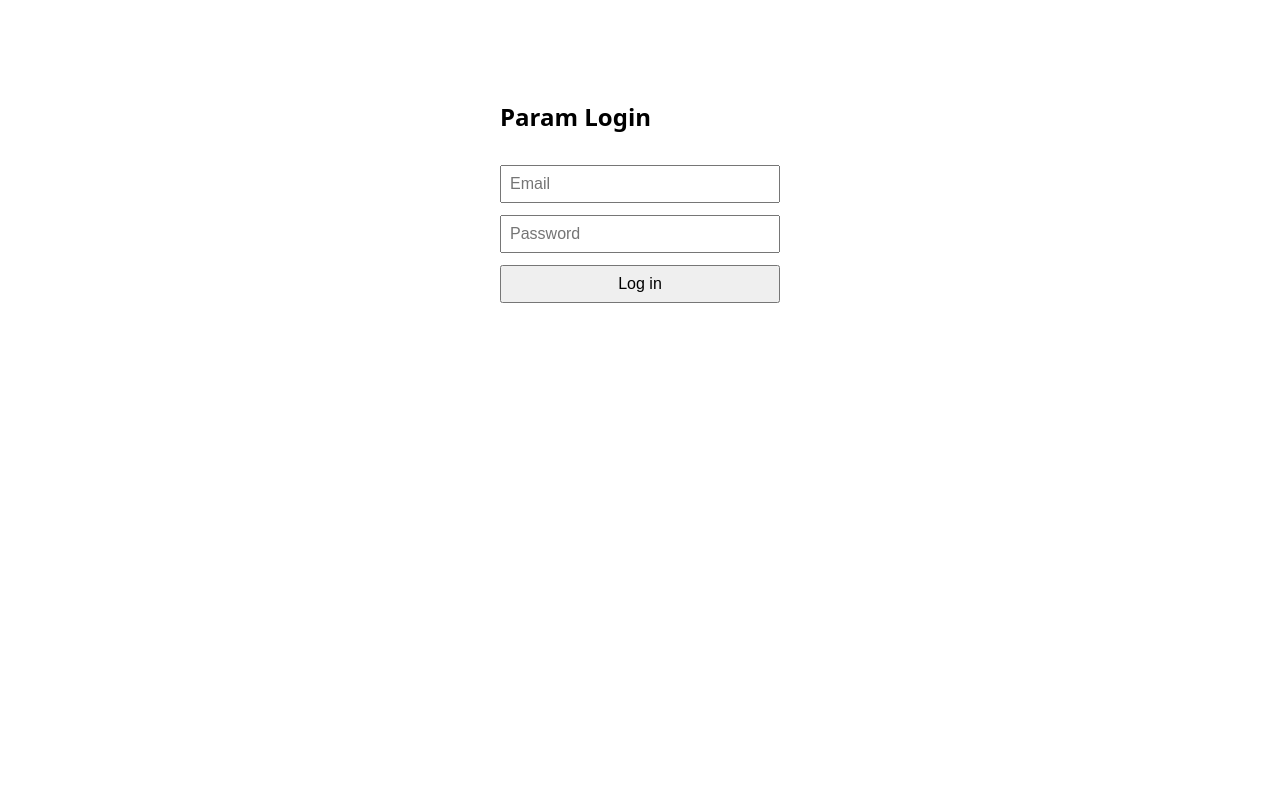
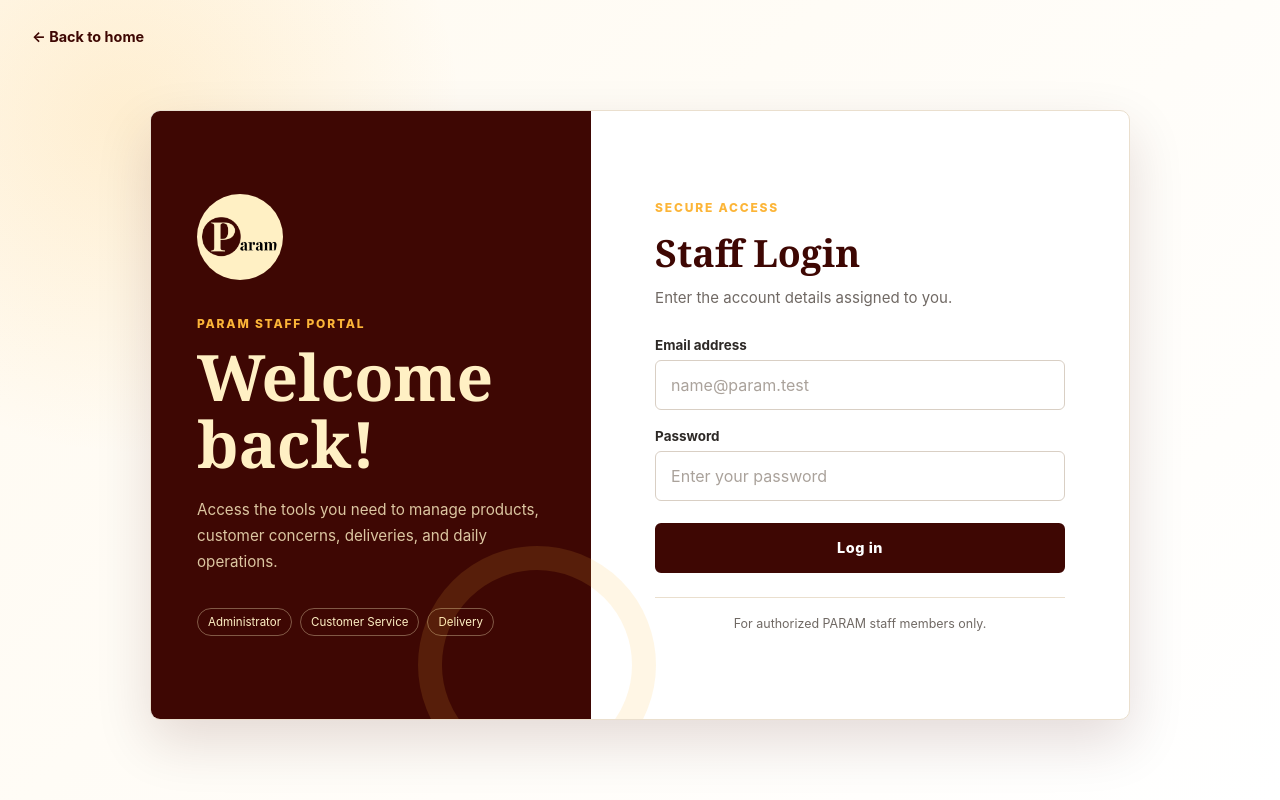
Before and after one commit to CarylMarcelo/Param, a PHP site: page /login.php in a window 1280 px wide. Run offline with PHP 8.4, Linux system fonts and the light colour scheme.

Commit message:
added design for staff login

```diff
--- a/my-php-app/public/login.php
+++ b/my-php-app/public/login.php
@@ -25,22 +25,53 @@ if ($_SERVER['REQUEST_METHOD'] === 'POST') {
 <html lang="en">
 <head>
     <meta charset="utf-8">
-    <title>Param - Login</title>
-    <style>
-        body { font-family: system-ui, sans-serif; display: flex; justify-content: center; margin-top: 10vh; }
-        form { display: flex; flex-direction: column; gap: 12px; width: 280px; }
-        input { padding: 8px; font-size: 1rem; }
-        button { padding: 8px; font-size: 1rem; cursor: pointer; }
-        .error { color: #b00020; }
-    </style>
+    <meta name="viewport" content="width=device-width, initial-scale=1.0">
+    <title>PARAM | Staff Login</title>
+    <link rel="stylesheet" href="staff-login.css">
 </head>
 <body>
-    <form method="post">
-        <h2>Param Login</h2>
-        <?php if ($error): ?><p class="error"><?= htmlspecialchars($error) ?></p><?php endif; ?>
-        <input type="email" name="email" placeholder="Email" value="<?= htmlspecialchars($_POST['email'] ?? '', ENT_QUOTES, 'UTF-8') ?>" required>
-        <input type="password" name="password" placeholder="Password" required>
-        <button type="submit">Log in</button>
-    </form>
+    <main class="login-page">
+        <a class="back-link" href="landing.php">&larr; Back to home</a>
+
+        <section class="login-card" aria-labelledby="login-title">
+            <div class="brand-panel">
+                <img class="brand-logo" src="images/logo-header.png" alt="PARAM">
+                <p class="brand-label">PARAM Staff Portal</p>
+                <h1>Welcome back!</h1>
+                <p class="brand-copy">Access the tools you need to manage products, customer concerns, deliveries, and daily operations.</p>
+                <div class="role-list" aria-label="Authorized staff roles">
+                    <span>Administrator</span>
+                    <span>Customer Service</span>
+                    <span>Delivery</span>
+                </div>
+            </div>
+
+            <div class="form-panel">
+                <p class="form-label-top">Secure access</p>
+                <h2 id="login-title">Staff Login</h2>
+                <p class="form-intro">Enter the account details assigned to you.</p>
+
+                <form class="login-form" method="post">
+                    <?php if ($error): ?>
+                        <p class="error-message" role="alert"><?= htmlspecialchars($error) ?></p>
+                    <?php endif; ?>
+
+                    <div class="field-group">
+                        <label for="email">Email address</label>
+                        <input id="email" type="email" name="email" placeholder="name@param.test" value="<?= htmlspecialchars($_POST['email'] ?? '', ENT_QUOTES, 'UTF-8') ?>" autocomplete="email" required>
+                    </div>
+
+                    <div class="field-group">
+                        <label for="password">Password</label>
+                        <input id="password" type="password" name="password" placeholder="Enter your password" autocomplete="current-password" required>
+                    </div>
+
+                    <button class="login-button" type="submit">Log in</button>
+                </form>
+
+                <p class="staff-note">For authorized PARAM staff members only.</p>
+            </div>
+        </section>
+    </main>
 </body>
 </html>
--- /dev/null
+++ b/my-php-app/public/staff-login.css
@@ -0,0 +1,284 @@
+:root {
+    --maroon: #3e0703;
+    --gold: #fcb538;
+    --cream: #fff0c4;
+    --soft-cream: #fffaf0;
+    --white: #ffffff;
+    --ink: #2d2926;
+    --muted: #706964;
+    --line: #eadfce;
+}
+
+* {
+    box-sizing: border-box;
+}
+
+body {
+    margin: 0;
+    color: var(--ink);
+    background: var(--soft-cream);
+    font-family: "Inter", sans-serif;
+}
+
+.login-page {
+    position: relative;
+    min-height: 100vh;
+    display: grid;
+    place-items: center;
+    padding: 72px 28px 42px;
+    background:
+        radial-gradient(circle at 10% 15%, rgba(252, 181, 56, 0.18), transparent 25%),
+        linear-gradient(135deg, var(--soft-cream), var(--white));
+}
+
+.back-link {
+    position: absolute;
+    top: 28px;
+    left: 32px;
+    color: var(--maroon);
+    font-size: 0.9rem;
+    font-weight: 700;
+    text-decoration: none;
+    border-bottom: 2px solid transparent;
+    transition: color 180ms ease, border-color 180ms ease;
+}
+
+.back-link:hover {
+    color: var(--gold);
+    border-bottom-color: var(--maroon);
+}
+
+.login-card {
+    width: min(980px, 100%);
+    min-height: 610px;
+    display: grid;
+    grid-template-columns: 0.9fr 1.1fr;
+    overflow: hidden;
+    background: var(--white);
+    border: 1px solid var(--line);
+    border-radius: 10px;
+    box-shadow: 0 22px 55px rgba(62, 7, 3, 0.14);
+}
+
+.brand-panel {
+    position: relative;
+    display: flex;
+    justify-content: center;
+    flex-direction: column;
+    padding: 52px 46px;
+    color: var(--cream);
+    background: var(--maroon);
+}
+
+.brand-panel::after {
+    content: "";
+    position: absolute;
+    right: -65px;
+    bottom: -65px;
+    width: 190px;
+    height: 190px;
+    border: 24px solid rgba(252, 181, 56, 0.13);
+    border-radius: 50%;
+}
+
+.brand-logo {
+    width: 86px;
+    height: 86px;
+    margin-bottom: 36px;
+    padding: 5px;
+    object-fit: contain;
+    background: var(--cream);
+    border-radius: 50%;
+}
+
+.brand-label,
+.form-label-top {
+    margin: 0 0 12px;
+    color: var(--gold);
+    font-size: 0.75rem;
+    font-weight: 800;
+    letter-spacing: 0.15em;
+    text-transform: uppercase;
+}
+
+.brand-panel h1 {
+    max-width: 360px;
+    margin: 0 0 20px;
+    color: var(--cream);
+    font-family: Georgia, "Times New Roman", serif;
+    font-size: clamp(2.5rem, 5vw, 4rem);
+    line-height: 1.05;
+}
+
+.brand-copy {
+    max-width: 350px;
+    margin: 0 0 34px;
+    color: rgba(255, 240, 196, 0.82);
+    font-size: 0.95rem;
+    line-height: 1.7;
+}
+
+.role-list {
+    display: flex;
+    flex-wrap: wrap;
+    gap: 8px;
+}
+
+.role-list span {
+    padding: 6px 10px;
+    border: 1px solid rgba(255, 240, 196, 0.35);
+    border-radius: 20px;
+    color: var(--cream);
+    font-size: 0.72rem;
+}
+
+.form-panel {
+    display: flex;
+    justify-content: center;
+    flex-direction: column;
+    padding: 58px 64px;
+}
+
+.form-panel h2 {
+    margin: 0 0 10px;
+    color: var(--maroon);
+    font-family: Georgia, "Times New Roman", serif;
+    font-size: 2.35rem;
+}
+
+.form-intro {
+    margin: 0 0 30px;
+    color: var(--muted);
+    font-size: 0.94rem;
+}
+
+.login-form {
+    display: flex;
+    flex-direction: column;
+    gap: 18px;
+}
+
+.field-group {
+    display: flex;
+    flex-direction: column;
+    gap: 7px;
+}
+
+.field-group label {
+    color: var(--ink);
+    font-size: 0.84rem;
+    font-weight: 700;
+}
+
+.field-group input {
+    width: 100%;
+    height: 50px;
+    padding: 0 15px;
+    color: var(--ink);
+    background: var(--white);
+    border: 1px solid #d9cfc4;
+    border-radius: 6px;
+    outline: none;
+    font: inherit;
+    transition: border-color 180ms ease, box-shadow 180ms ease;
+}
+
+.field-group input::placeholder {
+    color: #aaa29b;
+}
+
+.field-group input:focus {
+    border-color: var(--gold);
+    box-shadow: 0 0 0 3px rgba(252, 181, 56, 0.2);
+}
+
+.login-button {
+    min-height: 50px;
+    margin-top: 4px;
+    color: var(--white);
+    background: var(--maroon);
+    border: 2px solid var(--maroon);
+    border-radius: 6px;
+    cursor: pointer;
+    font: inherit;
+    font-size: 0.9rem;
+    font-weight: 800;
+    letter-spacing: 0.04em;
+    transition: color 180ms ease, background-color 180ms ease, border-color 180ms ease;
+}
+
+.login-button:hover {
+    color: var(--maroon);
+    background: var(--gold);
+    border-color: var(--gold);
+}
+
+.error-message {
+    margin: 0;
+    padding: 12px 14px;
+    color: #861b1b;
+    background: #fff1f1;
+    border-left: 4px solid #b72a2a;
+    border-radius: 4px;
+    font-size: 0.86rem;
+}
+
+.staff-note {
+    margin: 24px 0 0;
+    padding-top: 18px;
+    color: var(--muted);
+    border-top: 1px solid var(--line);
+    font-size: 0.78rem;
+    text-align: center;
+}
+
+@media (max-width: 760px) {
+    .login-page {
+        display: block;
+        padding: 76px 18px 32px;
+    }
+
+    .back-link {
+        top: 24px;
+        left: 20px;
+    }
+
+    .login-card {
+        min-height: 0;
+        grid-template-columns: 1fr;
+    }
+
+    .brand-panel {
+        padding: 38px 32px;
+    }
+
+    .brand-logo {
+        width: 68px;
+        height: 68px;
+        margin-bottom: 24px;
+    }
+
+    .brand-panel h1 {
+        font-size: 2.5rem;
+    }
+
+    .brand-copy {
+        margin-bottom: 24px;
+    }
+
+    .form-panel {
+        padding: 42px 32px;
+    }
+}
+
+@media (max-width: 420px) {
+    .brand-panel,
+    .form-panel {
+        padding-right: 24px;
+        padding-left: 24px;
+    }
+
+    .role-list span {
+        font-size: 0.67rem;
+    }
+}
```
